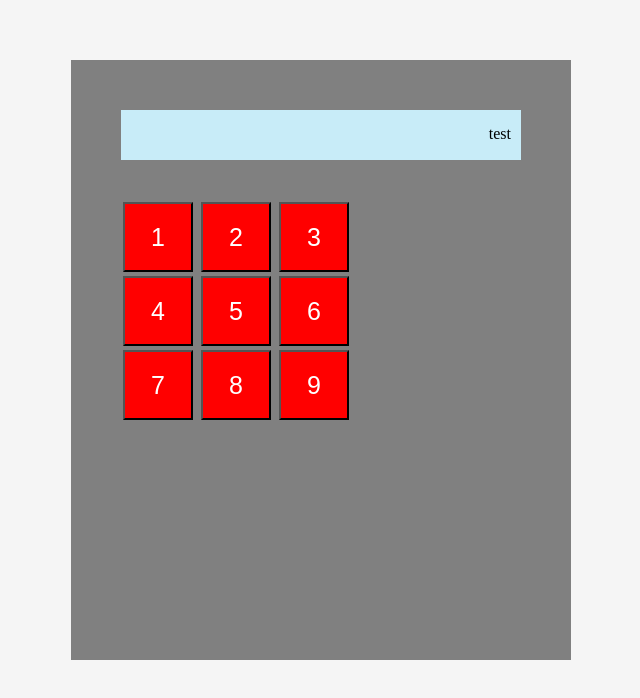
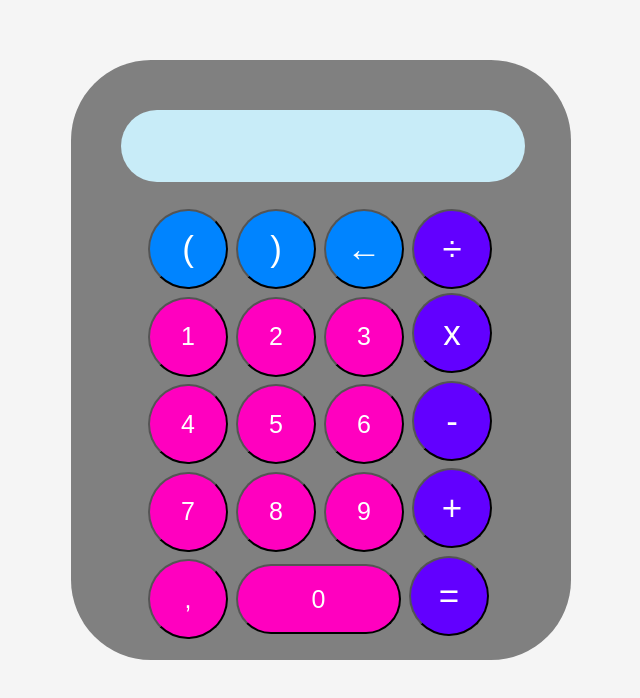
Before and after one commit to AmamiSQ/Calculator, a plain HTML site: page index.html in a window 1280 px wide. Shown: the part 140-838 px from the top of the page, without its empty margins (319-959 px from the left). Drawn offline with Linux system fonts and the light colour scheme.

Commit message:
logic is not my strong suit

```diff
--- a/LOGIC.js
+++ b/LOGIC.js
@@ -1,2 +1,14 @@
-//empty sheet :D
-//......FOR NOW
+
+function input(num){
+    form1.result.value+=num;
+
+}
+
+function backspace(){
+    form1.result.value+='';
+}
+
+
+function equal(){
+
+}
--- a/LookPrettyFam.css
+++ b/LookPrettyFam.css
@@ -8,29 +8,76 @@ body{
     padding: 50px;
     margin: 200px auto;
     background-color: grey;
+    border-radius: 80px;
    }
    .screen{
        width: 400px;
-       height: 50px;
+       height: 70px;
        border: 10px;
        background-color: rgb(200, 236, 248);
-   }
+       border-radius: 100px;
 
-   .textresult{
-       position: relative;
-       top: 15px;
-       right: 10px;
+       font-size: 50px;
        text-align: right;
    }
 
    .btn{
-       width: 70px;
-       height: 70px;
+       width: 80px;
+       height: 80px;
        position: relative;
-       top: 40px;
+       top: 25px;
+       left: 25px;
        font-size: 25px;
        margin: 2px;
        cursor: pointer;
-       background-color: red;
+       background-color: rgb(255, 0, 191);
        color: white;
+       border-radius: 100px;
    }
+
+   .btn0{
+       width: 165px;
+       height: 70px;
+       position: relative;
+       top: 25px;
+       left: 25px;
+       font-size: 25px;
+       margin: 2px;
+       cursor: pointer;
+       background-color: rgb(255, 0, 191);
+       color: white;
+       border-radius: 100px;
+   }
+
+   .actbtn{
+       width: 80px;
+       height: 80px;
+       position: relative;
+       top: 25px;
+       left: 25px;
+       font-size: 35px;
+       margin: 2px;
+       cursor: pointer;
+       background-color: rgb(98, 0, 255);
+       color: white;
+       border-radius: 100px;
+   }
+
+   .act2btn{
+       width: 80px;
+       height: 80px;
+       position: relative;
+       top: 25px;
+       left: 25px;
+       font-size: 35px;
+       margin: 2px;
+       cursor: pointer;
+       background-color: rgb(0, 132, 255);
+       color: white;
+       border-radius: 100px;
+   }
+
+   .btn:hover{background-color: rgba(255, 0, 191, 0.562);}
+   .btn0:hover{background-color: rgba(255, 0, 191, 0.562);}
+   .actbtn:hover{background-color: rgba(98, 0, 255, 0.548);}
+   .act2btn:hover{background-color: rgba(0, 132, 255, 0.377);}
--- a/index.html
+++ b/index.html
@@ -7,34 +7,58 @@
     <title>Calculator</title>
 </head>
 <link rel="stylesheet" href="LookPrettyFam.css">
+<script src="LOGIC.js"></script>
 <body>
+    <var></var>
     <div>
         <div class="box">
-            <div class="screen">
-                <div class="textresult"> test </div>
+            <div class="formstyle">
+                <form name="form1">
+                    <input class="screen" name="result">
+                </form>
             </div>
 
             <div>
                 <tr>
-                <td> <input  class = "btn" type = "button" value = "1"> </td>
-                <td> <input  class = "btn" type = "button" value = "2"> </td>
-                <td> <input  class = "btn" type = "button" value = "3"> </td>
+                    <td> <input  class = "act2btn" type = "button" value = "("> </td>
+                    <td> <input  class = "act2btn" type = "button" value = ")"> </td>
+                    <td> <input  class = "act2btn" type = "button" value = "←" onclick="backspace()"> </td> <!-- clears everything for now-->
+                    <td> <input  class = "actbtn" type = "button" value = "÷" onclick="input('/')"> </td>
                 </tr>
             </div>
 
             <div>
                 <tr>
-                <td> <input  class = "btn" type = "button" value = "4"> </td>
-                <td> <input  class = "btn" type = "button" value = "5"> </td>
-                <td> <input  class = "btn" type = "button" value = "6"> </td>
+                    <td> <input  class = "btn" type = "button" value = "1" onclick="input(1)"> </td>
+                    <td> <input  class = "btn" type = "button" value = "2" onclick="input(2)"> </td>
+                    <td> <input  class = "btn" type = "button" value = "3" onclick="input(3)"> </td>
+                    <td> <input  class = "actbtn" type = "button" value = "x" onclick="input('x')"> </td>
                 </tr>
             </div>
 
             <div>
                 <tr>
-                <td> <input  class = "btn" type = "button" value = "7"> </td>
-                <td> <input  class = "btn" type = "button" value = "8"> </td>
-                <td> <input  class = "btn" type = "button" value = "9"> </td>
+                    <td> <input  class = "btn" type = "button" value = "4" onclick="input(4)"> </td>
+                    <td> <input  class = "btn" type = "button" value = "5" onclick="input(5)"> </td>
+                    <td> <input  class = "btn" type = "button" value = "6" onclick="input(6)"> </td>
+                    <td> <input  class = "actbtn" type = "button" value = "-" onclick="input('-')"> </td>
+                </tr>
+            </div>
+
+            <div>
+                <tr>
+                    <td> <input  class = "btn" type = "button" value = "7" onclick="input(7)"> </td>
+                    <td> <input  class = "btn" type = "button" value = "8" onclick="input(8)"> </td>
+                    <td> <input  class = "btn" type = "button" value = "9" onclick="input(9)"> </td>
+                    <td> <input  class = "actbtn" type = "button" value = "+" onclick="input('+')"> </td>
+                </tr>
+            </div>
+
+            <div>
+                <tr>
+                    <td> <input  class = "btn" type = "button" value = "," onclick="input(',')"> </td>
+                    <td> <input  class = "btn0" type = "button" value = "0" onclick="input(0)"> </td>
+                    <td> <input  class = "actbtn" type = "button" value = "=" onclick="equal()"> </td>
                 </tr>
             </div>
 
```
Lines whose indentation alone changed are shown as unchanged.
